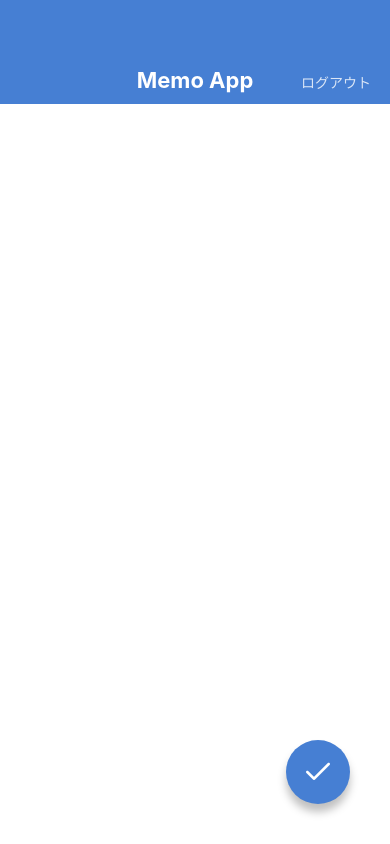
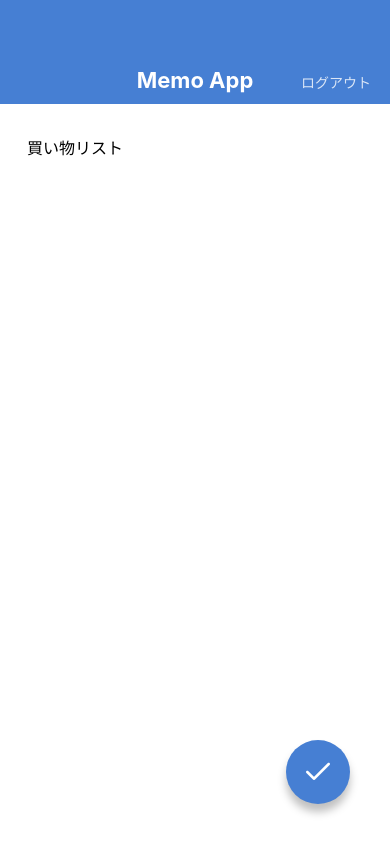
Before and after one commit to onTheRice/MemoApp, a React Native app: screen / in a window 390 px wide. Built offline with nearby package versions, Linux system fonts and the light colour scheme.

Commit message:
replace KeyboardSafeView with KeyboardAvoidingView

```diff
--- a/App.jsx
+++ b/App.jsx
@@ -10,7 +10,7 @@
   return (
     // <MemoListScreen />
     // <MemoDetailScreen />
-    // <MemoEditScreen />
-    <MemoCreateScreen />
+    <MemoEditScreen />
+    // <MemoCreateScreen />
   );
 }
--- /dev/null
+++ b/src/components/KeyboardSafeView.jsx
@@ -0,0 +1,74 @@
+/* eslint-disable linebreak-style */
+import React, { useRef, useState, useEffect } from 'react';
+import {
+  Keyboard, Dimensions, Animated, ViewPropTypes,
+} from 'react-native';
+import { node } from 'prop-types';
+
+export default function KeyboardSafeView({ children, style }) {
+  const initialViewHeight = useRef(null);
+  const animatedViewHeight = useRef(null);
+  const [viewHeight, setViewHeight] = useState(null);
+
+  useEffect(() => {
+    Keyboard.addListener('keyboardDidShow', handleShow);
+    Keyboard.addListener('keyboardDidHide', handleHide);
+    return () => {
+      Keyboard.removeListener('keyboardDidShow', handleShow);
+      Keyboard.removeListener('keyboardDidHide', handleHide);
+    };
+  }, []);
+
+  useEffect(() => {
+    if ([initialViewHeight, animatedViewHeight, viewHeight].some((val) => val === null)) { return; }
+    // height is not supported with useNativeDriver: true
+    // https://github.com/react-native-community/react-native-modal/issues/163
+    if (viewHeight === initialViewHeight.current) {
+      Animated.timing(animatedViewHeight.current,
+        { toValue: initialViewHeight.current, duration: 300, useNativeDriver: false }).start();
+    } else {
+      Animated.timing(animatedViewHeight.current,
+        { toValue: viewHeight, duration: 300, useNativeDriver: false }).start();
+    }
+  }, [viewHeight]);
+
+  const handleShow = ({ endCoordinates }) => {
+    if (endCoordinates.height && initialViewHeight.current) {
+      const keyboardHeight = Dimensions.get('window').height - endCoordinates.screenY;
+      setViewHeight(initialViewHeight.current - keyboardHeight);
+    }
+  };
+
+  const handleHide = () => {
+    setViewHeight(initialViewHeight.current);
+  };
+
+  const handleLayout = ({ nativeEvent }) => {
+    if (!initialViewHeight.current) {
+      const { height } = nativeEvent.layout;
+      // keep viewHeight as null not to trigger useEffect on mounting.
+      // Don't do this: setViewHeight(height);
+      initialViewHeight.current = height;
+      animatedViewHeight.current = new Animated.Value(height);
+    }
+  };
+
+  const animatedStyle = viewHeight ? {
+    height: animatedViewHeight.current,
+    flex: 0,
+  } : {};
+  return (
+    <Animated.View style={[style, animatedStyle]} onLayout={handleLayout}>
+      {children}
+    </Animated.View>
+  );
+}
+
+KeyboardSafeView.propTypes = {
+  children: node.isRequired,
+  style: ViewPropTypes.style,
+};
+
+KeyboardSafeView.defaultProps = {
+  style: null,
+};
--- a/src/screens/MemoCreateScreen.jsx
+++ b/src/screens/MemoCreateScreen.jsx
@@ -1,19 +1,20 @@
 /* eslint-disable linebreak-style */
 import React from 'react';
-import { View, StyleSheet, TextInput, KeyboardAvoidingView } from 'react-native';
+import { View, StyleSheet, TextInput } from 'react-native';
 
 import AppBar from '../components/AppBar';
 import CircleButton from '../components/CircleButton';
+import KeyboardSafeView from '../components/KeyboardSafeView';
 
 export default function MemoCreateScreen() {
   return (
-    <KeyboardAvoidingView style={styles.container} behavior="height">
+    <KeyboardSafeView style={styles.container}>
       <AppBar />
       <View style={styles.inputContainer}>
         <TextInput value="" multiline style={styles.input} />
       </View>
       <CircleButton name="check" />
-    </KeyboardAvoidingView>
+    </KeyboardSafeView>
   );
 }
 
--- a/src/screens/MemoEditScreen.jsx
+++ b/src/screens/MemoEditScreen.jsx
@@ -1,19 +1,20 @@
 /* eslint-disable linebreak-style */
 import React from 'react';
-import { View, StyleSheet, TextInput, KeyboardAvoidingView } from 'react-native';
+import { View, StyleSheet, TextInput } from 'react-native';
 
 import AppBar from '../components/AppBar';
 import CircleButton from '../components/CircleButton';
+import KeyboardSafeView from '../components/KeyboardSafeView';
 
 export default function MemoEditScreen() {
   return (
-    <KeyboardAvoidingView style={styles.container} behavior="height">
+    <KeyboardSafeView style={styles.container}>
       <AppBar />
       <View style={styles.inputContainer}>
         <TextInput value="買い物リスト" multiline style={styles.input} />
       </View>
       <CircleButton name="check" />
-    </KeyboardAvoidingView>
+    </KeyboardSafeView>
   );
 }
 
```
